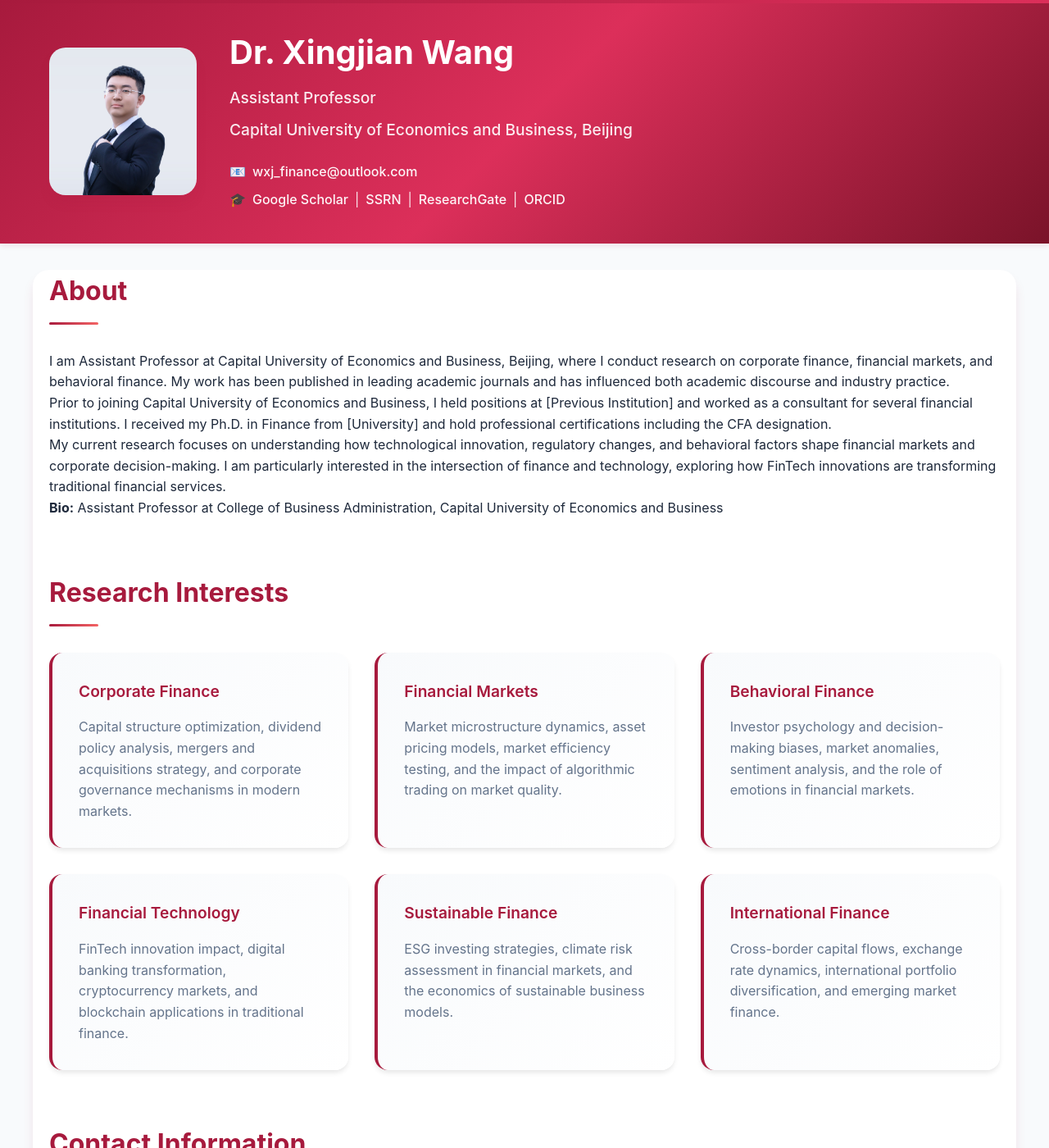
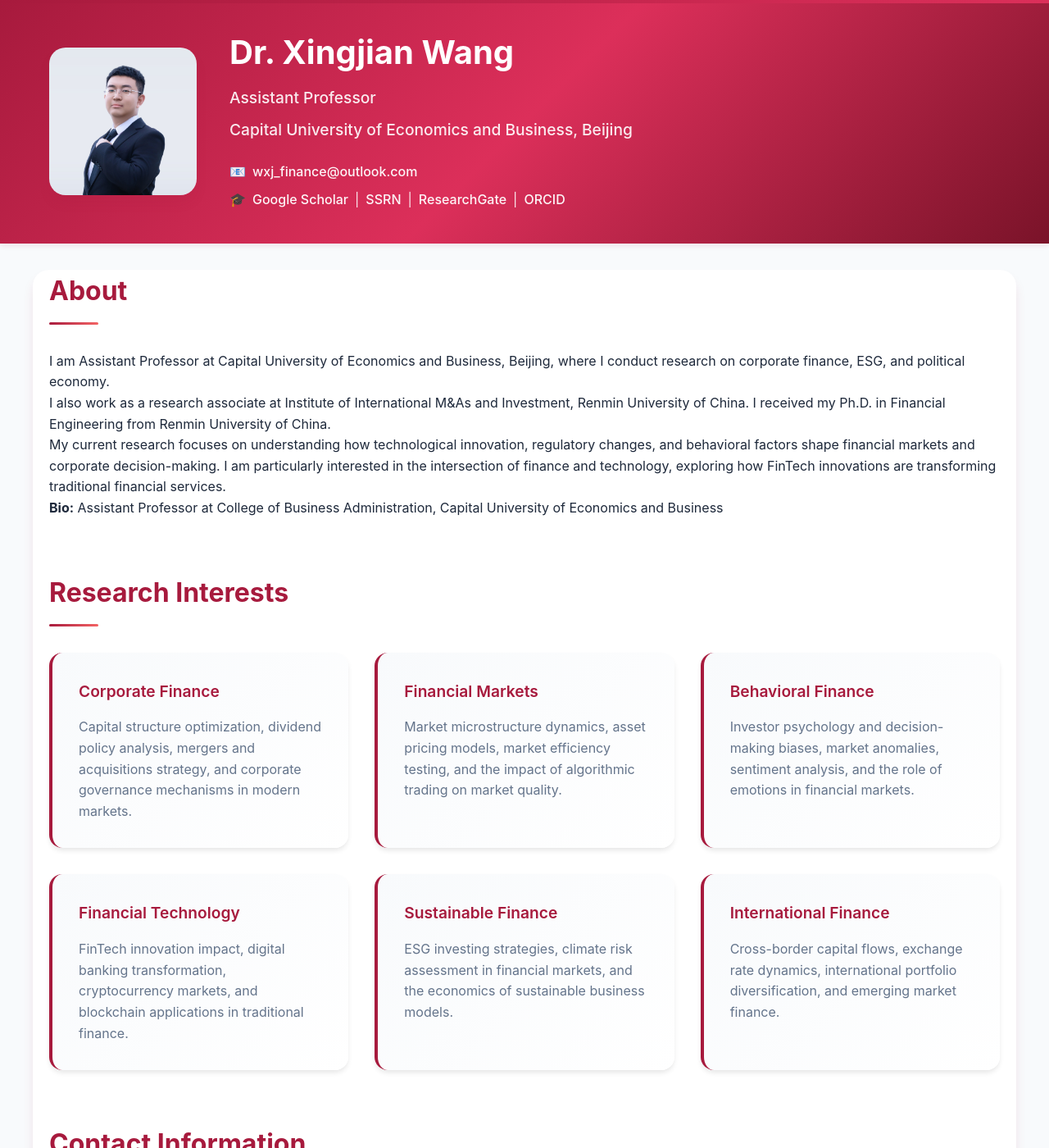
Before and after one commit to Victor-finance/Victor-finance.github.io, a Jekyll site: the page built from index.md, in a window 1280 px wide and 1400 px high. Shown: the whole window at 82% size. Built offline with Jekyll 4.4.1, drawn with Linux system fonts in a browser that asks for light colours; our own code applies the rules of GitHub Pages for plain Markdown files; some of the changed text lies outside the part shown.

Commit message:
Update index.md

```diff
--- a/index.md
+++ b/index.md
@@ -10,9 +10,9 @@ redirect_from:
 
 <div class="section" id="about">
   <h2>About</h2>
-  <p>I am {{ site.author.employer | default: "a Professor of Finance" }} at {{ site.author.location | default: "[University Name] Business School" }}, where I conduct research on corporate finance, financial markets, and behavioral finance. My work has been published in leading academic journals and has influenced both academic discourse and industry practice.</p>
+  <p>I am {{ site.author.employer | default: "a Professor of Finance" }} at {{ site.author.location | default: "[University Name] Business School" }}, where I conduct research on corporate finance, ESG, and political economy. </p>
 
-  <p>Prior to joining {{ site.author.location | split: ',' | first | default: "[University Name]" }}, I held positions at [Previous Institution] and worked as a consultant for several financial institutions. I received my Ph.D. in Finance from [University] and hold professional certifications including the CFA designation.</p>
+  <p>I also work as a research associate at Institute of International M&As and Investment, Renmin University of China. I received my Ph.D. in Financial Engineering from Renmin University of China.</p>
 
   <p>My current research focuses on understanding how technological innovation, regulatory changes, and behavioral factors shape financial markets and corporate decision-making. I am particularly interested in the intersection of finance and technology, exploring how FinTech innovations are transforming traditional financial services.</p>
 
@@ -82,15 +82,7 @@ redirect_from:
   </div>
 </div>
 
-<div class="section" id="recent-news">
-  <h2>Recent News</h2>
-  <ul style="color: var(--text-light); line-height: 1.8;">
-    <li><strong>June 2025:</strong> New paper accepted at Journal of Finance</li>
-    <li><strong>May 2025:</strong> Invited speaker at AFA Annual Meeting</li>
-    <li><strong>April 2025:</strong> Received Teaching Excellence Award</li>
-    <li><strong>March 2025:</strong> Research featured in Financial Times</li>
-  </ul>
-</div>
+
 
 <style>
 /* 研究兴趣网格 */
```
